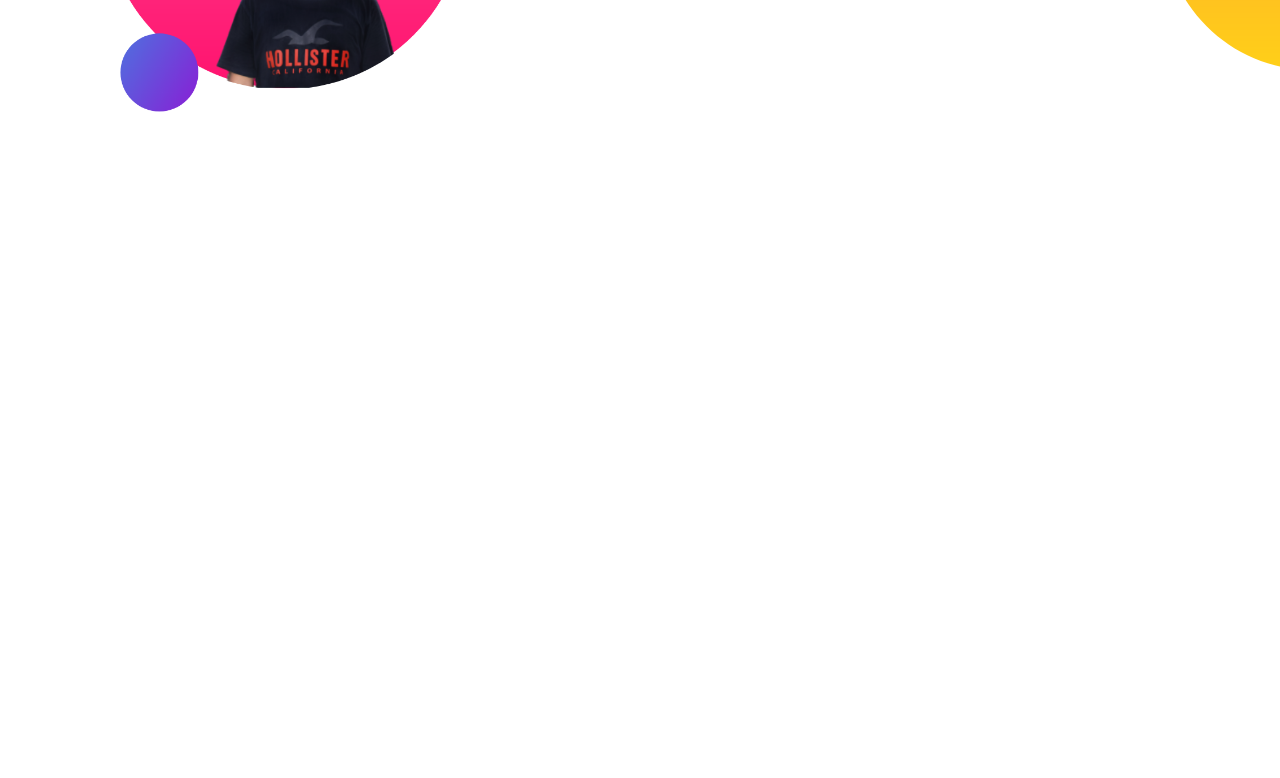
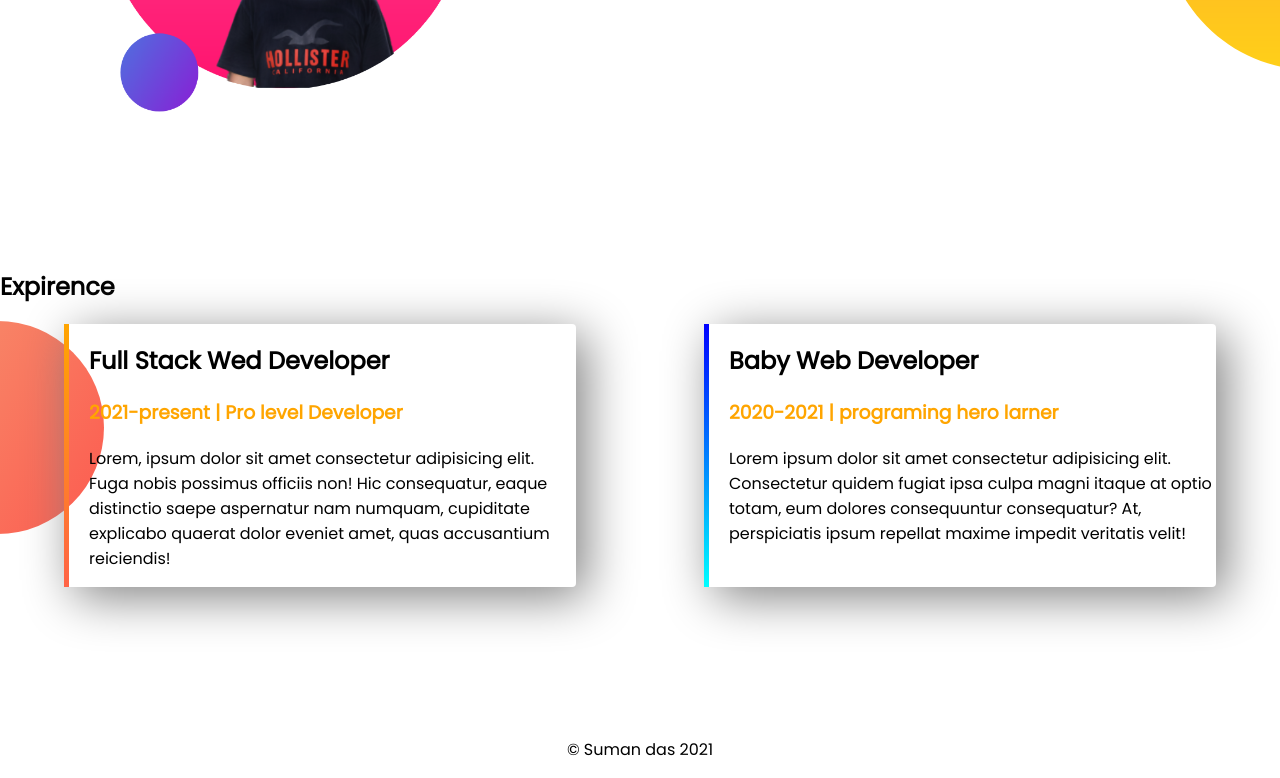
Before and after one commit to SumanChandraDas/developer-portfolio1, a plain HTML site: page index.html in a window 1280 px wide. Shown: the part 833-1611 px from the top of the page. Before the commit the page ends 1102 px from the top, so only its background shows below. Drawn offline with Linux system fonts and the light colour scheme.

Commit message:
footer and expirence added

```diff
--- a/index.html
+++ b/index.html
@@ -13,10 +13,10 @@
 </head>
 
 <body>
-    <section class="top-banner">
+    <section class="top-banner flexiable-cointainer">
         <div class="half-weidth">
             <h1>Welcome To</h1>
-            <h1><span class="name-clour">Suman Das </span>World! </h1>
+            <h1><span class="orange-clour">Suman Das </span>World! </h1>
             <h3>Lorem ipsum dolor sit am.</h3>
             <p>Lorem ipsum dolor sit amet consectetur, adipisicing elit. Vero, numquam? Lorem, ipsum dolor sit amet
                 consectetur adipisicing elit. Dicta, quisquam hic mollitia cum consectetur earum.</p>
@@ -26,7 +26,7 @@
             <img src="images/suman-pic-with-bg.png" alt="this is image">
         </div>
     </section>
-    <section class="dream-big">
+    <section class="dream-big flexiable-cointainer">
         <div class="half-weidth">
             <img src="images/suman-pic2-with-bg.png" alt="thes is image">
         </div>
@@ -42,6 +42,32 @@
         </div>
 
     </section>
+    <section class="expirence-eara">
+        <h1>Expirence</h1>
+        <div class="flexiable-cointainer">
+
+            <div id="full-stack-dev-exprience" class="expirence-item">
+                <h1>Full Stack Wed Developer</h1>
+                <h3 class="orange-clour">2021-present | Pro level Developer</h3>
+                <p>Lorem, ipsum dolor sit amet consectetur adipisicing elit. Fuga nobis possimus officiis non! Hic
+                    consequatur, eaque distinctio saepe aspernatur nam numquam, cupiditate explicabo quaerat dolor
+                    eveniet
+                    amet, quas accusantium reiciendis!</p>
+            </div>
+            <div id="web-dev-expirence" class="expirence-item">
+                <h1>Baby Web Developer</h1>
+                <h3 class="orange-clour">2020-2021 | programing hero larner</h3>
+                <p>Lorem ipsum dolor sit amet consectetur adipisicing elit. Consectetur quidem fugiat ipsa culpa magni
+                    itaque at optio totam, eum dolores consequuntur consequatur? At, perspiciatis ipsum repellat maxime
+                    impedit veritatis velit!</p>
+            </div>
+
+        </div>
+
+    </section>
+    <footer>
+        <p>© Suman das 2021</p>
+    </footer>
 </body>
 
 </html>
--- a/style.css
+++ b/style.css
@@ -2,10 +2,10 @@ body{
     font-family: 'Poppins', sans-serif;
     margin: 0px;
 }
-.name-clour{
+.orange-clour{
     color: orange;
 }
-section{
+.flexiable-cointainer{
     display: flex;
     margin-bottom: 150px;
 }
@@ -33,3 +33,29 @@ section{
     background-position: right;
 
 }
+.expirence-item{
+    width: 80%;
+    margin-left: 5%;
+    margin-right: 5%;
+    padding-left: 20px;
+    border-radius: 4px;
+    box-shadow: 10px 10px 50px gray;
+}
+.expirence-eara{
+    background-image: url(images/exp-bg.png);
+    background-repeat: no-repeat;
+    background-position: left;
+}
+#full-stack-dev-exprience{
+    border-left: 5px solid;
+    border-image: linear-gradient(orange,tomato );
+    border-image-slice: 1;
+}
+#web-dev-expirence{
+    border-left: 5px solid;
+    border-image: linear-gradient(blue,cyan);
+    border-image-slice: 1;
+}
+footer p{
+    text-align: center;
+}
```
Also changed, not shown: images/exp-bg.png (added).
